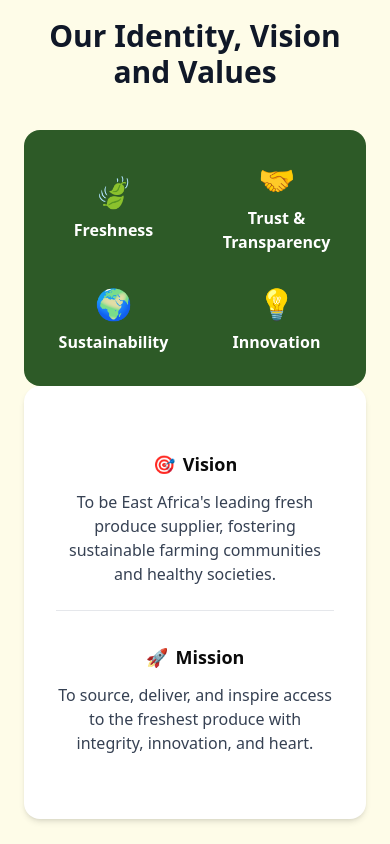
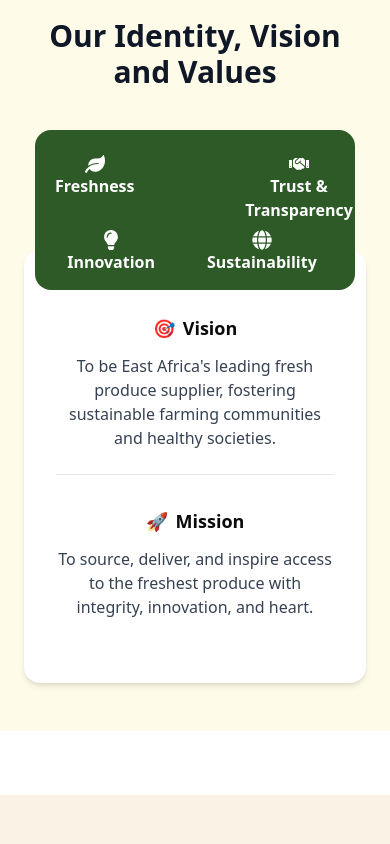
Before and after one commit to Kirin-Josh/Tesa-agriculture, a Next.js app: page /about-us in a window 390 px wide. Shown: the part 1420-2264 px from the top of the page. Built offline with nearby package versions, Linux system fonts and the light colour scheme.

Commit message:
Update: updated about section

```diff
--- a/app/components/Aboutus.tsx
+++ b/app/components/Aboutus.tsx
@@ -1,5 +1,6 @@
 import Image from "next/image";
 import React from "react";
+import { FaGlobe, FaHandshake, FaLeaf, FaLightbulb } from "react-icons/fa";
 
 export default function Aboutus() {
   return (
@@ -40,30 +41,46 @@ export default function Aboutus() {
       </section>
 
       <section className="w-full relative bg-yellow-50 py-12">
-
         <div className="relative flex-col items-center justify-center max-w-6xl mx-auto px-6 md:px-12 lg:px-20">
           {/* Identity + Values */}
           <div className="text-center space-y-6 mx-auto">
             <p className="text-sm uppercase tracking-widest font-semibold text-gray-800">
               About Us
             </p>
-            <h2 className="text-3xl md:text-5xl font-extrabold text-gray-900">
+            <h2 className="text-3xl font-extrabold text-gray-900">
               Our Identity, Vision and Values
             </h2>
 
             {/* green pill box */}
-            <div className="navbarItems rounded-2xl py-8 md:w-[40rem] md:h-[13rem] px-6 mt-10 grid grid-cols-2 md:grid-cols-4 gap-8 text-white mx-auto relative z-100">
+            <div className="navbarItems rounded-2xl py-4 md:py-8 w-[20rem] md:w-[40rem] h-[10rem] md:h-[13rem] px-6 mt-10 grid grid-cols-2 md:grid-cols-4 gap-8 text-white mx-auto relative z-100">
               {[
-                { title: "Freshness", icon: "🍃" },
-                { title: "Trust & Transparency", icon: "🤝" },
-                { title: "Sustainability", icon: "🌍" },
-                { title: "Innovation", icon: "💡" },
+                {
+                  title: "Freshness",
+                  icon: <FaLeaf className="text-xl md:text-3xl" />,
+                  position: "absolute top-2 md:top-4 left-1 md:left-6",
+                },
+                {
+                  title: "Trust & Transparency",
+                  icon: <FaHandshake className="text-xl md:text-3xl" />,
+                    position: "absolute top-2 md:top-4 right-10 md:right-4",
+                  width: "max-w-[1rem] md:max-w-full"
+                },
+                {
+                  title: "Sustainability",
+                  icon: <FaGlobe className="text-xl md:text-3xl" />,
+                  position: "absolute bottom-0 md:bottom-5 left-39 md:left-30",
+                },
+                {
+                  title: "Innovation",
+                  icon: <FaLightbulb className="text-xl md:text-3xl" />,
+                  position: "absolute bottom-0 md:bottom-5 right-46",
+                },
               ].map((item, i) => (
                 <div
                   key={i}
-                  className="flex flex-col items-center justify-center space-y-2"
+                  className={`itemCard p-4 rounded-xl flex flex-col items-center justify-center ${item.position} ${item.width}`}
                 >
-                  <span className="text-3xl">{item.icon}</span>
+                  <span className="text-xl md:text-3xl">{item.icon}</span>
                   <p className="font-semibold">{item.title}</p>
                 </div>
               ))}
@@ -71,7 +88,7 @@ export default function Aboutus() {
           </div>
 
           {/* Vision & Mission */}
-          <div className="bg-white rounded-2xl shadow-md py-16 md:px-12 px-8 grid grid-cols-1 md:grid-cols-2 gap-8 text-center md:text-left md:-mt-12">
+          <div className="bg-white rounded-2xl shadow-md py-16 md:px-12 px-8 grid grid-cols-1 md:grid-cols-2 gap-8 text-center md:text-left md:-mt-12 -mt-10">
             <div className="border-b md:border-b-0 md:border-r border-gray-200 pr-0 md:pr-8 pb-6 md:pb-0">
               <h3 className="font-bold text-lg flex items-center justify-center md:justify-start gap-2">
                 <span className="text-green-600">🎯</span> Vision
--- /dev/null
+++ b/components/ui/card-hover-effect.tsx
@@ -0,0 +1,111 @@
+import { cn } from "@/lib/utils";
+import { AnimatePresence, motion } from "motion/react";
+
+import { useState } from "react";
+
+export const HoverEffect = ({
+  items,
+  className,
+}: {
+  items: {
+    title: string;
+    description: string;
+    link: string;
+  }[];
+  className?: string;
+}) => {
+  let [hoveredIndex, setHoveredIndex] = useState<number | null>(null);
+
+  return (
+    <div
+      className={cn(
+        "grid grid-cols-1 md:grid-cols-2  lg:grid-cols-3  py-10",
+        className
+      )}
+    >
+      {items.map((item, idx) => (
+        <a
+          href={item?.link}
+          key={item?.link}
+          className="relative group  block p-2 h-full w-full"
+          onMouseEnter={() => setHoveredIndex(idx)}
+          onMouseLeave={() => setHoveredIndex(null)}
+        >
+          <AnimatePresence>
+            {hoveredIndex === idx && (
+              <motion.span
+                className="absolute inset-0 h-full w-full bg-neutral-200 dark:bg-slate-800/[0.8] block  rounded-3xl"
+                layoutId="hoverBackground"
+                initial={{ opacity: 0 }}
+                animate={{
+                  opacity: 1,
+                  transition: { duration: 0.15 },
+                }}
+                exit={{
+                  opacity: 0,
+                  transition: { duration: 0.15, delay: 0.2 },
+                }}
+              />
+            )}
+          </AnimatePresence>
+          <Card>
+            <CardTitle>{item.title}</CardTitle>
+            <CardDescription>{item.description}</CardDescription>
+          </Card>
+        </a>
+      ))}
+    </div>
+  );
+};
+
+export const Card = ({
+  className,
+  children,
+}: {
+  className?: string;
+  children: React.ReactNode;
+}) => {
+  return (
+    <div
+      className={cn(
+        "rounded-2xl h-full w-full p-4 overflow-hidden bg-black border border-transparent dark:border-white/[0.2] group-hover:border-slate-700 relative z-20",
+        className
+      )}
+    >
+      <div className="relative z-50">
+        <div className="p-4">{children}</div>
+      </div>
+    </div>
+  );
+};
+export const CardTitle = ({
+  className,
+  children,
+}: {
+  className?: string;
+  children: React.ReactNode;
+}) => {
+  return (
+    <h4 className={cn("text-zinc-100 font-bold tracking-wide mt-4", className)}>
+      {children}
+    </h4>
+  );
+};
+export const CardDescription = ({
+  className,
+  children,
+}: {
+  className?: string;
+  children: React.ReactNode;
+}) => {
+  return (
+    <p
+      className={cn(
+        "mt-8 text-zinc-400 tracking-wide leading-relaxed text-sm",
+        className
+      )}
+    >
+      {children}
+    </p>
+  );
+};
```
